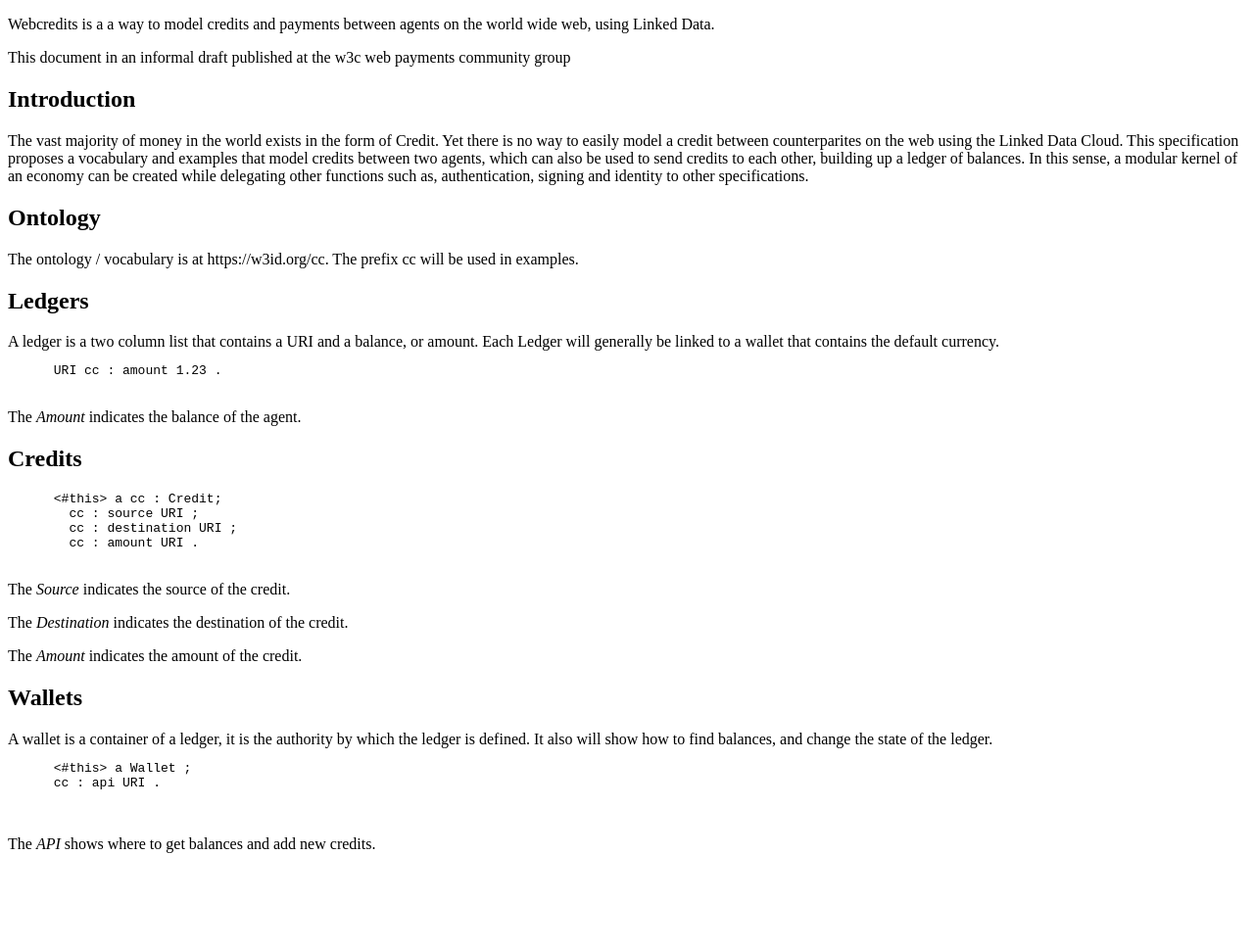
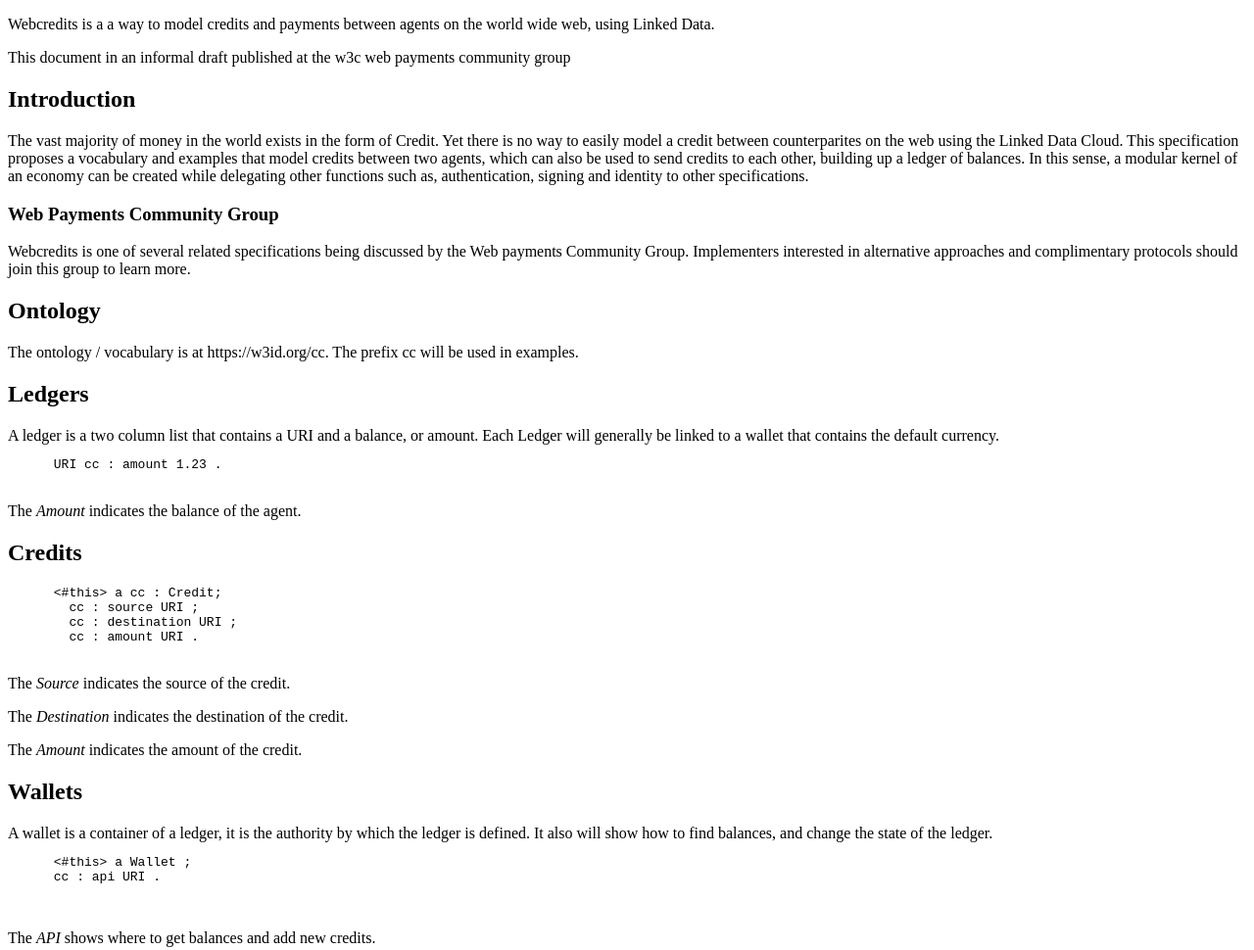
Before and after one commit to webcredits/spec, a plain HTML site: page index.html in a window 1280 px wide. Shown: the whole page at 98% size. Before the commit the page ends 887 px from the top, so only its background shows below. Drawn offline with Linux system fonts and the light colour scheme.

Commit message:
Add link to web payments community Group

```diff
--- a/index.html
+++ b/index.html
@@ -11,10 +11,11 @@
         specStatus: "ED",
         editors: [{
           name: "Melvin Carvalho",
-          url: "http://melvincarvalho.com/#me",
+          url: "https://melvincarvalho.com/#me",
         }],
         processVersion: 2016,
-        edDraftURI: "https://webcredits.github.io/spec/"
+        edDraftURI: "https://webcredits.github.io/spec/",
+        shortname: "webcredits"
       };
     </script>
   </head>
@@ -41,6 +42,13 @@
       balances.  In this sense, a modular kernel of an economy can be created while
       delegating other functions such as, authentication, signing and identity
       to other specifications.
+
+      <section>
+        <h3>Web Payments Community Group</h3>
+
+        Webcredits is one of several related specifications being discussed by the Web payments Community Group. Implementers interested in alternative approaches and complimentary protocols should join this group to learn more.
+      </section>
+
 
     </section>
 
```
